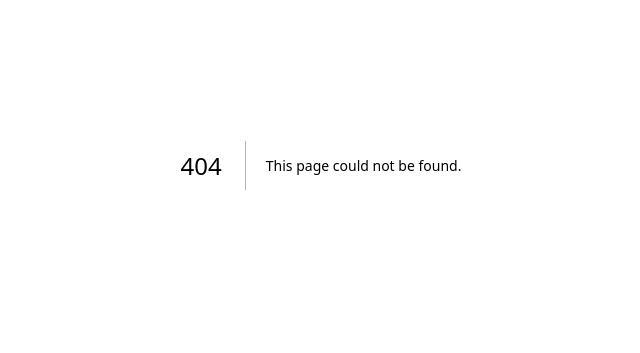
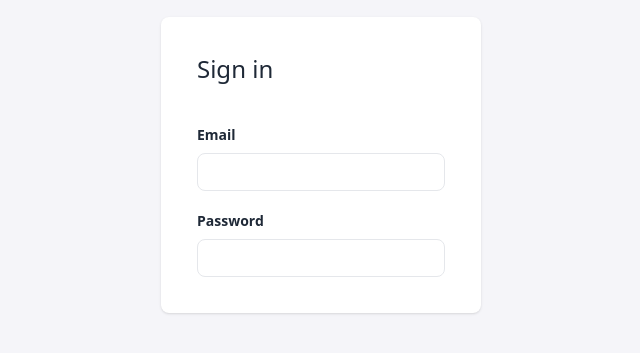
Before and after one commit to aulia14/aaadc-web, a Next.js app: page /auth/login in a window 1280 px wide. Before the commit this address had no page. Shown: the part 235-588 px from the top of the page, without its empty margins (319-959 px from the left). Built offline with nearby package versions, Linux system fonts and the light colour scheme.

Commit message:
create login pagre

```diff
--- /dev/null
+++ b/pages/auth/login.tsx
@@ -0,0 +1,17 @@
+export default function AuthLogin() {
+  return (
+    <div className="min-h-screen flex flex-col justify-center items-center py-14">
+      <div className="bg-white rounded-lg shadow p-9 w-full md:w-2/4 lg:w-2/4 xl:w-1/4">
+        <h3 className="text-2xl">Sign in</h3>
+        <div className="flex flex-col mt-10">
+          <label htmlFor="email" className="text-sm font-semibold">Email</label>
+          <input type="text" id="email" className="text-sm border rounded-lg outline-none px-3 py-2 mt-2" />
+        </div>
+        <div className="flex flex-col mt-5">
+          <label htmlFor="password" className="text-sm font-semibold">Password</label>
+          <input type="text" id="password" className="text-sm border rounded-lg outline-none px-3 py-2 mt-2" />
+        </div>
+      </div>
+    </div>
+  )
+}
```
